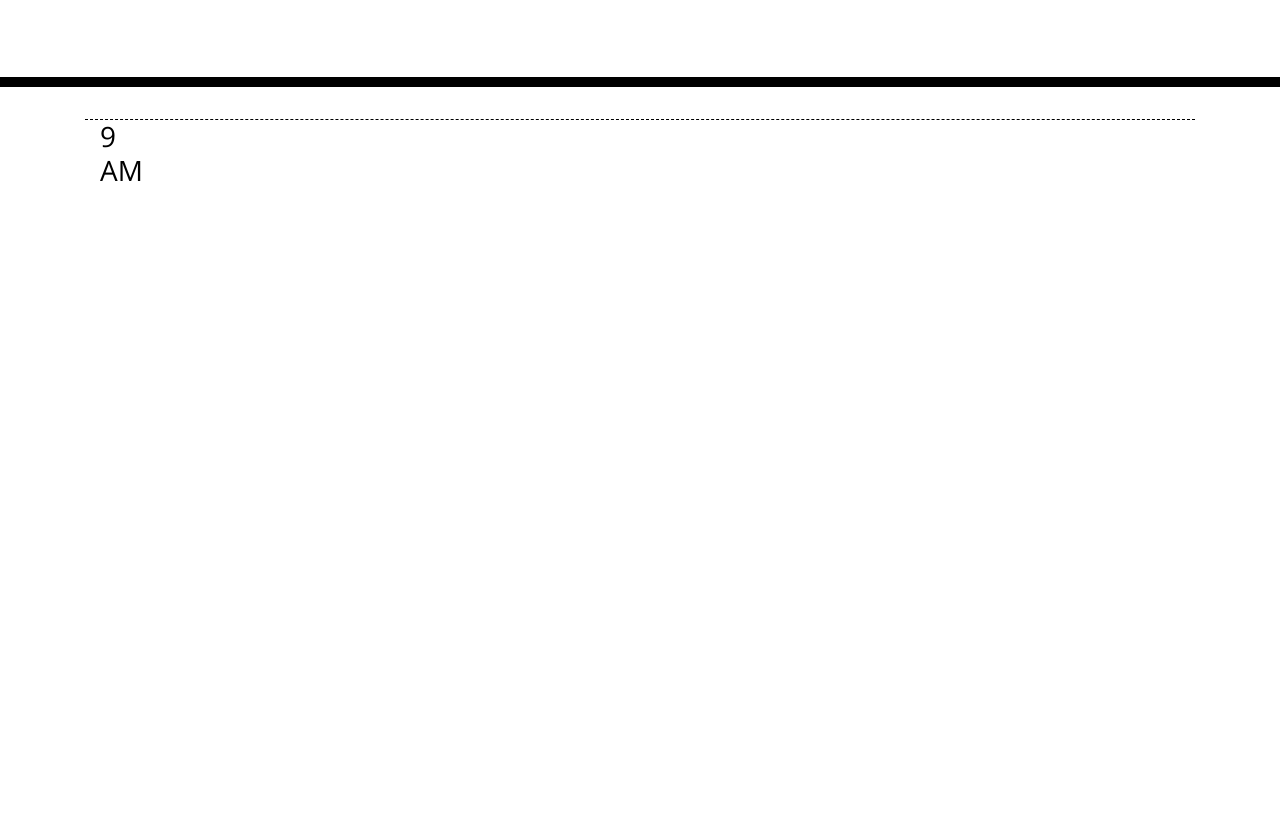
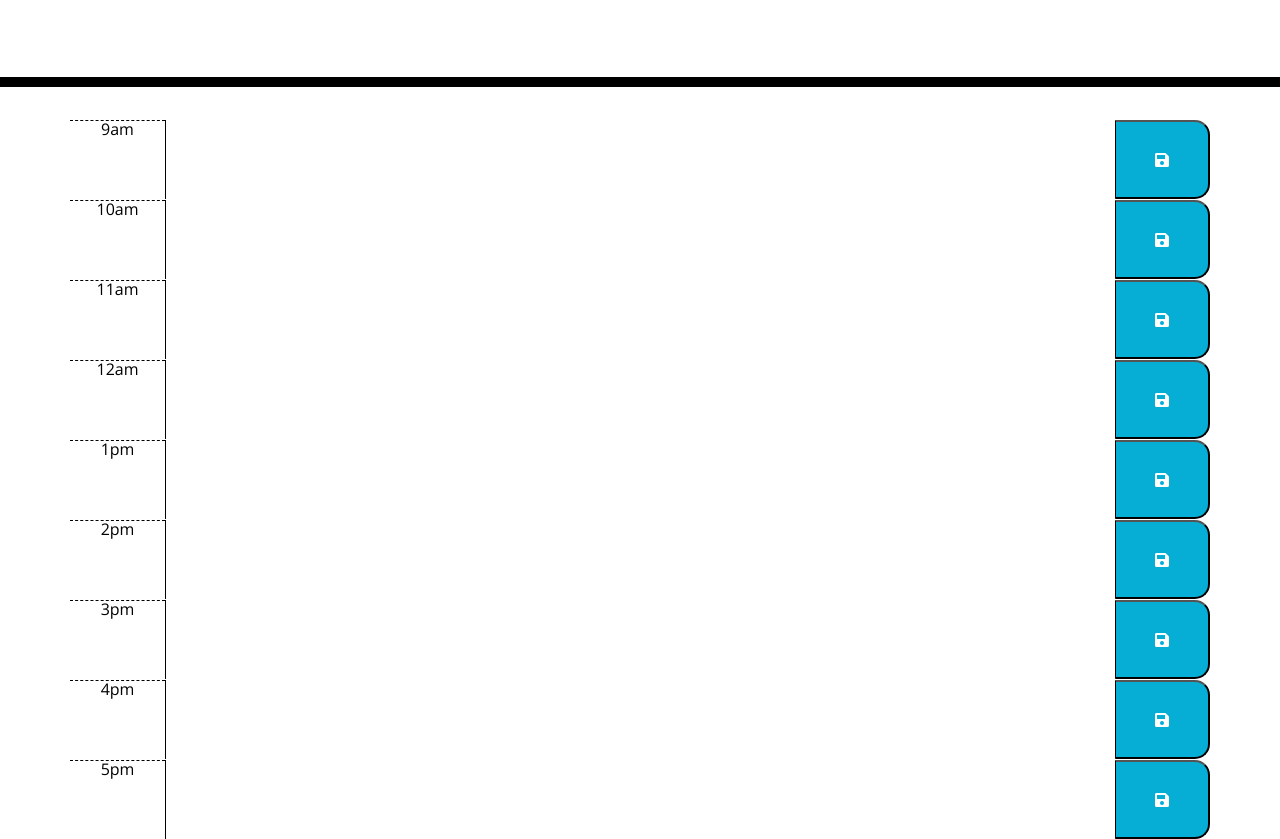
Before and after one commit to PrinceAdelXX/Workday-Scheduler, a plain HTML site: page index.html in a window 1280 px wide. Shown: the part 181-1020 px from the top of the page. Before the commit the page ends 800 px from the top, so only its background shows below. Drawn offline with nearby package versions, Linux system fonts and the light colour scheme.

Commit message:
added div id's to columns

```diff
--- a/index.html
+++ b/index.html
@@ -4,43 +4,84 @@
     <meta charset="UTF-8" />
     <meta name="viewport" content="width=device-width, initial-scale=1.0" />
     <meta http-equiv="X-UA-Compatible" content="ie=edge" />
-    <link
-      rel="stylesheet"
-      href="https://stackpath.bootstrapcdn.com/bootstrap/4.3.1/css/bootstrap.min.css"
-    />
-    <link
-      rel="stylesheet"
-      href="https://use.fontawesome.com/releases/v5.8.1/css/all.css"
-      integrity="sha384-50oBUHEmvpQ+1lW4y57PTFmhCaXp0ML5d60M1M7uH2+nqUivzIebhndOJK28anvf"
-      crossorigin="anonymous"
-    />
-    <link
-      href="https://fonts.googleapis.com/css?family=Open+Sans&display=swap"
-      rel="stylesheet"
-    />
-    <link rel="stylesheet" href="style.css" />
+    <link rel="stylesheet" href="https://stackpath.bootstrapcdn.com/bootstrap/4.3.1/css/bootstrap.min.css" />
+    <link rel="stylesheet" href="https://use.fontawesome.com/releases/v5.8.1/css/all.css" integrity="sha384-50oBUHEmvpQ+1lW4y57PTFmhCaXp0ML5d60M1M7uH2+nqUivzIebhndOJK28anvf" crossorigin="anonymous" />
+    <link href="https://fonts.googleapis.com/css?family=Open+Sans&display=swap" rel="stylesheet" />
+    <link rel="stylesheet" href="./assets/css/style.css" />
     <title>Work Day Scheduler</title>
   </head>
 
+
   <body>
+
+      <!-- Header -->
     <header class="jumbotron">
       <h1 class="display-3">Work Day Scheduler</h1>
       <p class="lead">A simple calendar app for scheduling your work day</p>
       <p id="currentDay" class="lead"></p>
     </header>
+
+    <!-- <Div> for each hours of the day: 9am to 5pm -->
     <div class="container">
-    <div row="row" class="hour">
 
-    <div class = "col-md-1">
-    <h3>9 AM</h5>
+      <div id="9am" class="row time-block">
+        <p class="col-1 hour">9am</p>
+        <textarea class="col-10 description"></textarea>
+        <button class="col-1 saveBtn"><i class="fas fa-save"></i></button>
+      </div>
+
+      <div id="10am" class="row time-block">
+        <p class="col-1 hour">10am</p>
+        <textarea class="col-10 description"></textarea>
+        <button class="col-1 saveBtn"><i class="fas fa-save"></i></button>
+      </div>
+
+      <div id="11am" class="row time-block">
+        <p class="col-1 hour">11am</p>
+        <textarea class="col-10 description"></textarea>
+        <button class="col-1 saveBtn"><i class="fas fa-save"></i></button>
+      </div>
+
+      <div id="12am" class="row time-block">
+        <p class="col-1 hour">12am</p>
+        <textarea class="col-10 description"></textarea>
+        <button class="col-1 saveBtn"><i class="fas fa-save"></i></button>
+      </div>
+
+      <div id="1pm" class="row time-block">
+        <p class="col-1 hour">1pm</p>
+        <textarea class="col-10 description"></textarea>
+        <button class="col-1 saveBtn"><i class="fas fa-save"></i></button>
+      </div>
+
+      <div id="2pm" class="row time-block">
+        <p class="col-1 hour">2pm</p>
+        <textarea class="col-10 description"></textarea>
+        <button class="col-1 saveBtn"><i class="fas fa-save"></i></button>
+      </div>
+
+      <div id="3pm" class="row time-block">
+        <p class="col-1 hour">3pm</p>
+        <textarea class="col-10 description"></textarea>
+        <button class="col-1 saveBtn"><i class="fas fa-save"></i></button>
+      </div>
+
+      <div id="4pm" class="row time-block">
+        <p class="col-1 hour">4pm</p>
+        <textarea class="col-10 description"></textarea>
+        <button class="col-1 saveBtn"><i class="fas fa-save"></i></button>
+      </div>
+
+      <div id="5pm" class="row time-block">
+        <p class="col-1 hour">5pm</p>
+        <textarea class="col-10 description"></textarea>
+        <button class="col-1 saveBtn"><i class="fas fa-save"></i></button>
+      </div>
+
     </div>
 
-    <div class= "col-md-10" style =
-    "background-color: grey;"
+
+
+
+
       <!-- Timeblocks go here -->
-    </div>
-
-    <script src="https://code.jquery.com/jquery-3.4.1.min.js"></script>
-    <script src="https://cdnjs.cloudflare.com/ajax/libs/moment.js/2.24.0/moment.min.js"></script>
-  </body>
-</html>
```
Also changed, not shown: assets/css/style.css (renamed from style.css), assets/js/script.js (added).
